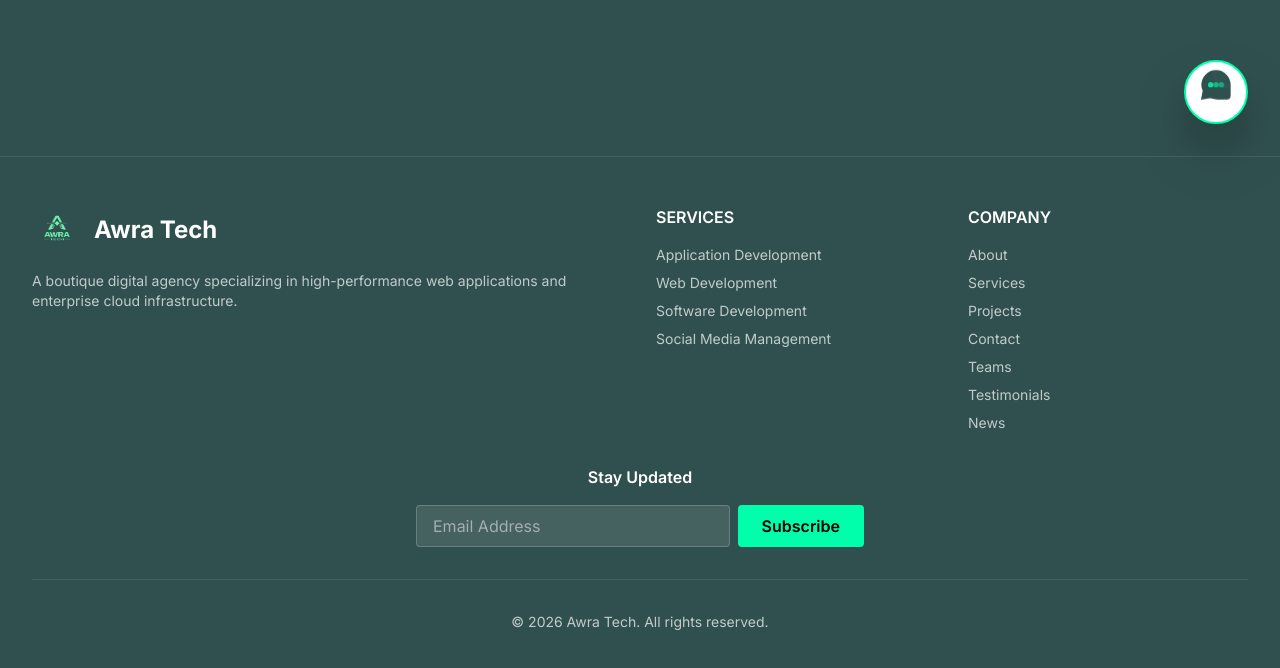
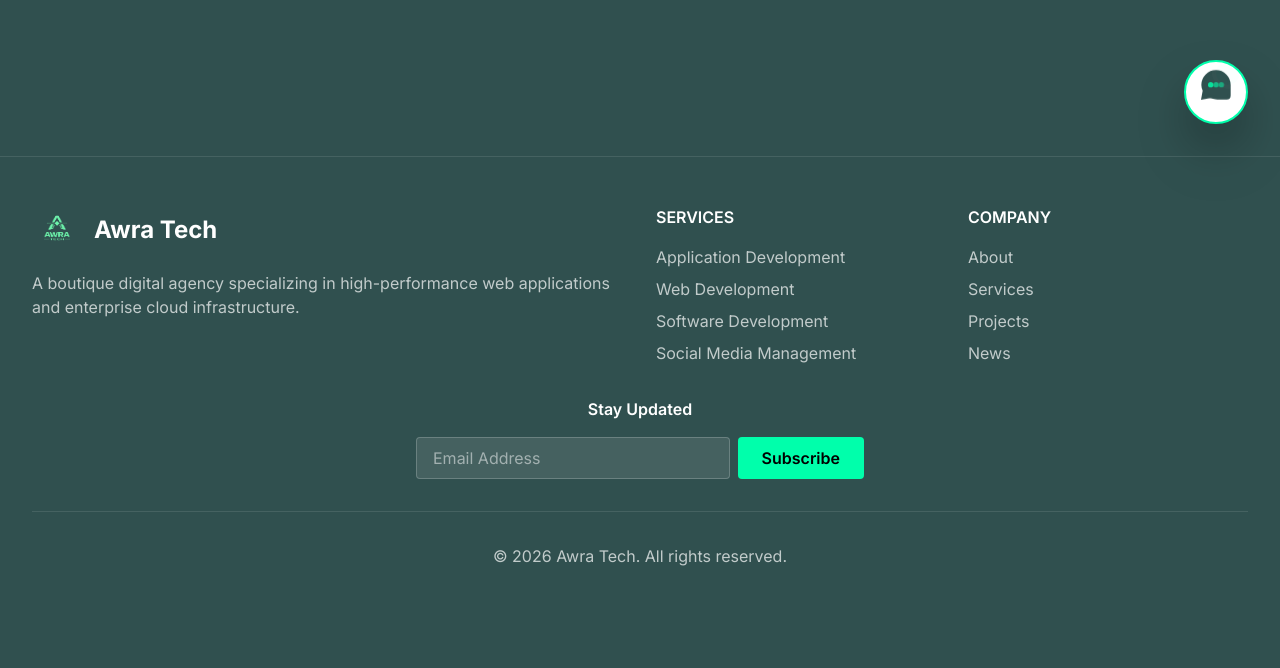
Before and after one commit to AwraTech/Company-Portfolio, a Next.js app: page / in a window 1280 px wide. Shown: the part 644-1312 px from the top of the page. After the commit the page ends 1260 px from the top, so only its background shows below. Built offline with nearby package versions, Linux system fonts and the light colour scheme.

Commit message:
Remove Contact, Teams, Testimonials links and increase footer text size

```diff
--- a/src/components/Footer.tsx
+++ b/src/components/Footer.tsx
@@ -41,15 +41,15 @@ export default function Footer() {
               <Image src="/assets/logo.png" alt="Awra Tech" width={50} height={50} className="object-contain" />
               <h3 className="text-2xl font-bold">Awra Tech</h3>
             </div>
-            <p className="text-white/70 text-sm">
+            <p className="text-white/70 text-base">
               A boutique digital agency specializing in high-performance web applications and enterprise cloud infrastructure.
             </p>
           </div>
 
           {/* Services */}
           <div>
-            <h4 className="font-semibold mb-4">SERVICES</h4>
-            <ul className="space-y-2 text-sm text-white/70">
+            <h4 className="font-semibold mb-4 text-base">SERVICES</h4>
+            <ul className="space-y-2 text-base text-white/70">
               <li><a href="#" className="hover:text-[#00FFAB] transition">Application Development</a></li>
               <li><a href="#" className="hover:text-[#00FFAB] transition">Web Development</a></li>
               <li><a href="#" className="hover:text-[#00FFAB] transition">Software Development</a></li>
@@ -59,14 +59,11 @@ export default function Footer() {
 
           {/* Company */}
           <div>
-            <h4 className="font-semibold mb-4">COMPANY</h4>
-            <ul className="space-y-2 text-sm text-white/70">
+            <h4 className="font-semibold mb-4 text-base">COMPANY</h4>
+            <ul className="space-y-2 text-base text-white/70">
               <li><a href="#about" className="hover:text-[#00FFAB] transition">About</a></li>
               <li><a href="#services" className="hover:text-[#00FFAB] transition">Services</a></li>
               <li><a href="#projects" className="hover:text-[#00FFAB] transition">Projects</a></li>
-              <li><a href="/contact" className="hover:text-[#00FFAB] transition">Contact</a></li>
-              <li><a href="#teams" className="hover:text-[#00FFAB] transition">Teams</a></li>
-              <li><a href="#testimonials" className="hover:text-[#00FFAB] transition">Testimonials</a></li>
               <li><a href="/news" className="hover:text-[#00FFAB] transition">News</a></li>
             </ul>
           </div>
@@ -74,7 +71,7 @@ export default function Footer() {
 
         {/* Newsletter */}
         <div className="mb-8 flex flex-col items-center text-center">
-          <h4 className="font-semibold mb-4">Stay Updated</h4>
+          <h4 className="font-semibold mb-4 text-base">Stay Updated</h4>
           <form onSubmit={handleSubscribe} className="flex flex-col sm:flex-row gap-2 w-full max-w-md">
             <input
               type="email"
@@ -94,7 +91,7 @@ export default function Footer() {
         </div>
 
         {/* Copyright */}
-        <div className="pt-8 border-t border-white/10 text-center text-sm text-white/70">
+        <div className="pt-8 border-t border-white/10 text-center text-base text-white/70">
           © 2026 Awra Tech. All rights reserved.
         </div>
       </div>
```
